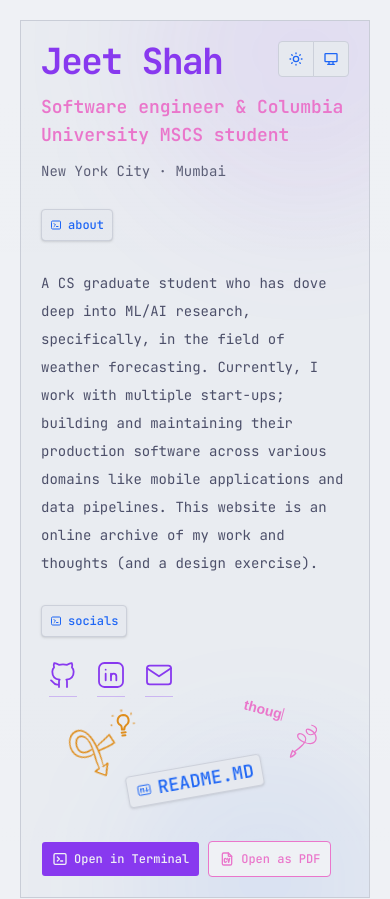
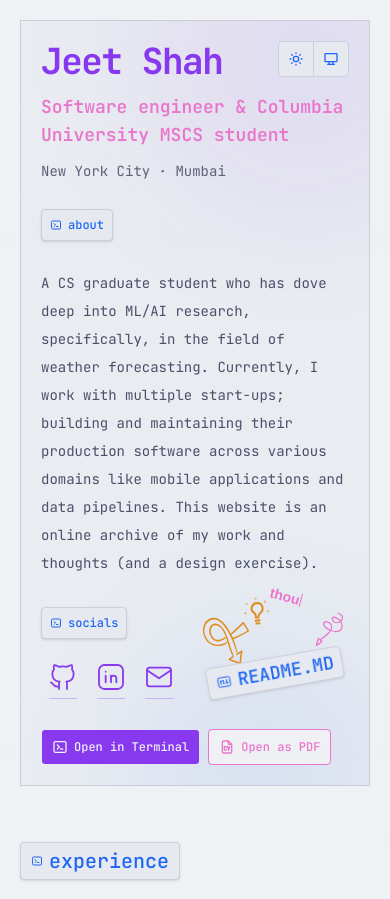
Before and after one commit to jeetsh4h/jeetsh4h-dev, a Next.js app: page / in a window 390 px wide. Shown: the top 899 px of the page. Built offline with nearby package versions, Linux system fonts and the light colour scheme; a web font is replaced by a local one.

Commit message:
chore(home): fix minor layout issues

```diff
--- a/components/profile.tsx
+++ b/components/profile.tsx
@@ -75,7 +75,7 @@ export default function Profile() {
 
         <About />
 
-        <div className="grid items-center gap-5 text-sm sm:grid-cols-[auto_minmax(0,1fr)]">
+        <div className="grid grid-cols-[auto_minmax(0,1fr)] items-center gap-5 text-sm">
           <Socials />
           <ReadmeCta />
         </div>
--- a/components/readme-cta.tsx
+++ b/components/readme-cta.tsx
@@ -119,7 +119,7 @@ export default function ReadmeCta() {
                   variant: "tertiary",
                   className: "py-4.5",
                 }),
-                "absolute left-1/2 top-12 z-20 origin-center [--readme-button-rotate:-10deg] transform-[translateX(-50%)_rotate(var(--readme-button-rotate))] px-2 py-1.5 motion-safe:animate-[readme-button-wiggle_2.8s_ease-in-out_infinite] sm:[--readme-button-rotate:-8deg]",
+                "absolute left-1/2 top-13 z-20 origin-center [--readme-button-rotate:-10deg] transform-[translateX(-50%)_rotate(var(--readme-button-rotate))] px-2 py-1.5 motion-safe:animate-[readme-button-wiggle_2.8s_ease-in-out_infinite] sm:top-12 sm:[--readme-button-rotate:-8deg]",
               )}
             >
               <IconMarkdown
--- a/components/research.tsx
+++ b/components/research.tsx
@@ -68,7 +68,7 @@ export default function Research() {
         command="research"
       />
 
-      <div className="-mt-2 space-y-6 pl-4 sm:pl-6">
+      <div className="-mt-2 space-y-6 pl-1 sm:pl-6">
         {featuredResearch.map((paper) => (
           <ResearchEntry
             key={`${paper.title}-${paper.year}`}
```
